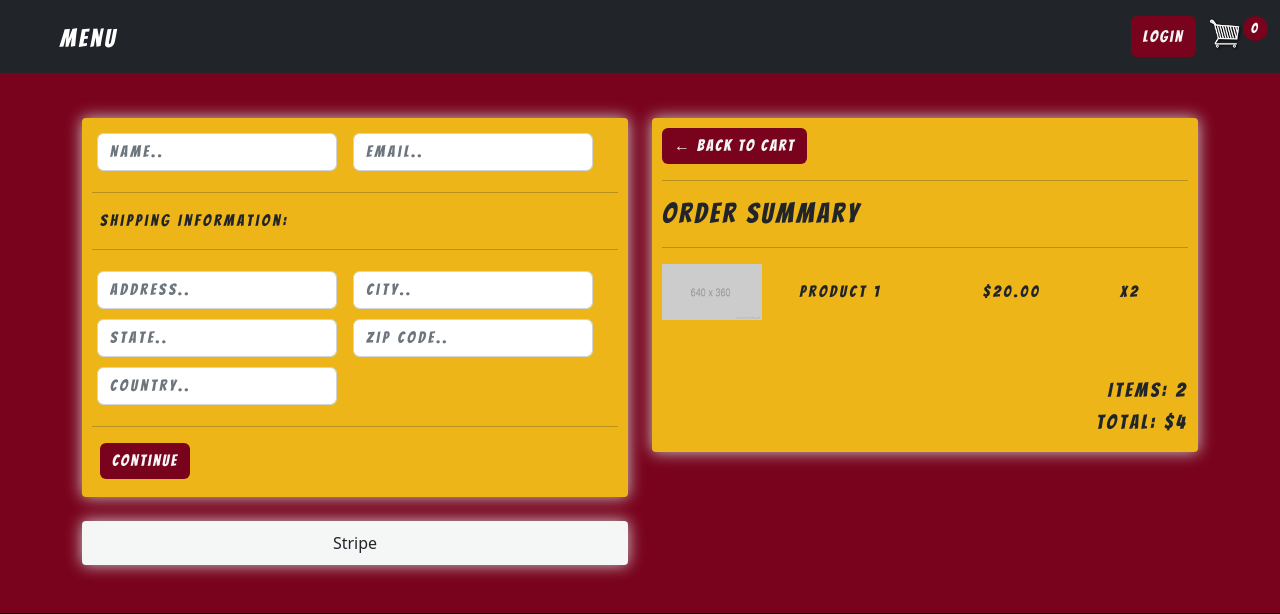
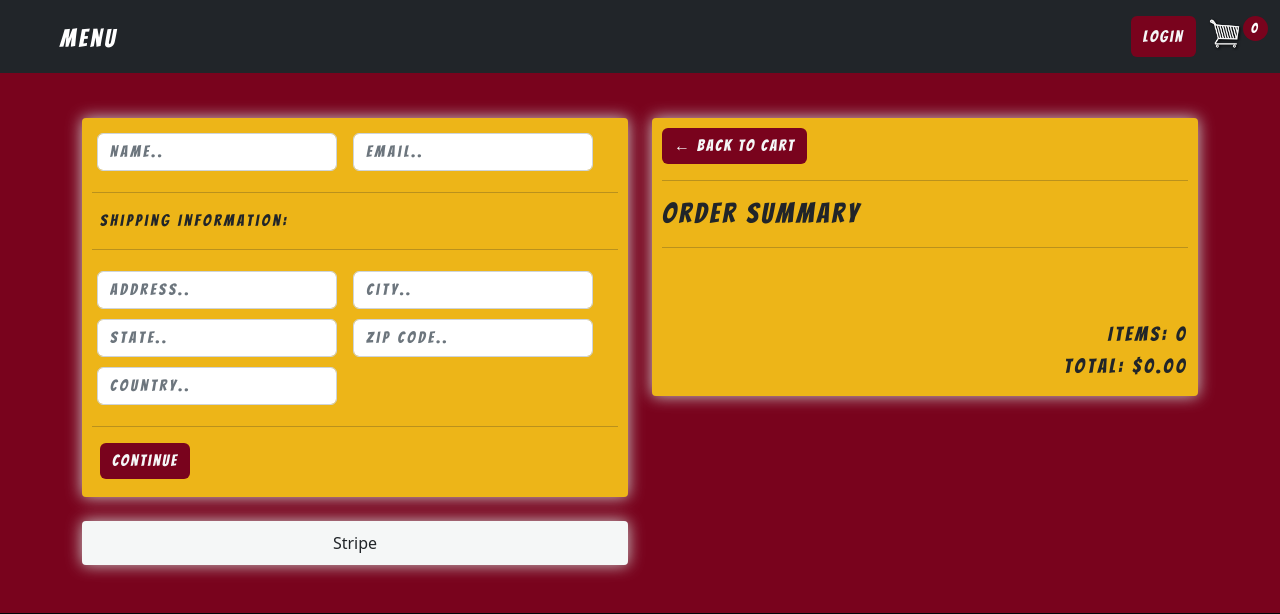
Before and after one commit to Code-Institute-Submissions/GeorgianF-Kenpachi-P5-CI-FebResub, a Django app: page /checkout/ in a window 1280 px wide. Shown: the top 614 px of the page. Run offline with Django 3.2, Linux system fonts and the light colour scheme; parts of the project's set-up code (start-up, migrations or seed data) failed here and were passed over; some libraries are stand-ins or nearby versions; some web fonts are replaced.

Commit message:
add logic to render order details on the checkout page - same as cart page

```diff
--- a/checkout/templates/checkout/checkout.html
+++ b/checkout/templates/checkout/checkout.html
@@ -60,21 +60,23 @@
                         <h3>Order Summary</h3>
                         <hr>
                         <div class="row cart-row">
-                            <div class="col-lg-3 col-md-2"><img class="row-image" src="{{MEDIA_URL}}placeholder.png">
+                            {% for item in items %}
+                            <div class="col-lg-3 col-md-2"><img class="row-image" src="{{ product.imageURL }}">
                             </div>
                             <div class="col-lg-4 col-md-2">
-                                <p class="mt-3">Product 1</p>
+                                <p class="mt-3">{{ item.product.name }}</p>
                             </div>
                             <div class="col-lg-3 col-md-1">
-                                <p class="mt-3">$20.00</p>
+                                <p class="mt-3">${{ item.product.price }}</p>
                             </div>
                             <div class="col-lg-2 col-md-1">
-                                <p class="mt-3">x2</p>
+                                <p class="mt-3">x{{ item.product.quantity }}</p>
                             </div>
+                            {% endfor %}
                         </div>
                         <div class="mt-5 d-flex align-items-end justify-content-center flex-column">
-                            <h5>Items: 2</h5>
-                            <h5>Total: $4</h5>
+                            <h5>Items: {{ order.get_cart_items }}</h5>
+                            <h5>Total: ${{ order.get_cart_total|floatformat:2 }}</h5>
                         </div>
                     </div>
                 </div>
--- a/checkout/views.py
+++ b/checkout/views.py
@@ -1,6 +1,25 @@
 from django.shortcuts import render
+from .models import Order
 
 
 def checkout(request):
-    context = {}
+    if request.user.is_authenticated:
+        customer = request.user.customer
+        order, created = Order.objects.get_or_create(
+            customer=customer,
+            complete=False
+            )
+        items = order.orderitem_set.all()
+    else:
+        # Create empty cart for now for non-logged in user
+        items = []
+        order = {
+            'get_cart_total': 0,
+            'get_cart_items': 0
+            }
+
+    context = {
+        'items': items,
+        'order': order
+        }
     return render(request, 'checkout/checkout.html', context)
```
